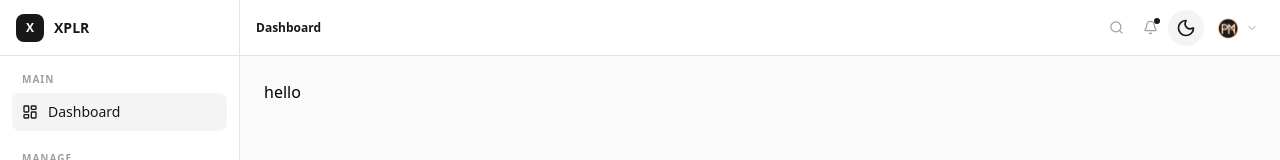
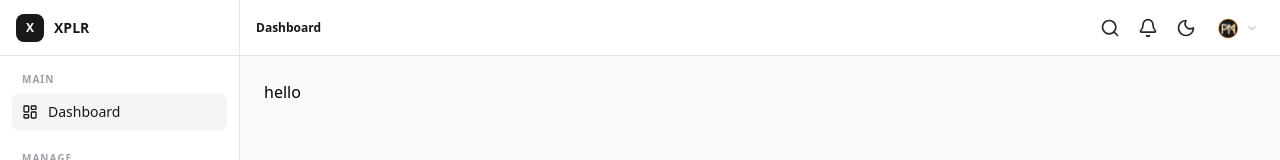
Before and after one commit to PiemEscy/xplr, a Next.js app: page /dashboard in a window 1280 px wide. Shown: the top 160 px of the page. Built offline with nearby package versions, Linux system fonts and the light colour scheme.

Commit message:
navbar minor enhancements

```diff
--- a/app/globals.css
+++ b/app/globals.css
@@ -65,7 +65,7 @@
     }
 
     .app-default-font-size-h2 {
-        @apply text-sm sm:text-base md:text-base lg:text-lg;
+        @apply text-sm sm:text-sm md:text-sm lg:text-base;
     }
 
     .app-default-font-size-h3 {
@@ -80,6 +80,14 @@
         @apply text-xl sm:text-xl md:text-xl lg:text-4xl;
     }
 
+    .app-default-font-size-h6 {
+        @apply text-lg sm:text-lg md:text-2xl lg:text-5xl;
+    }
+
+    .app-default-font-size-h7 {
+        @apply text-lg sm:text-xl md:text-3xl lg:text-6xl;
+    }
+
     .app-bg-theme-color-skeleton {
         @apply  bg-zinc-300 dark:bg-zinc-600;
     }
@@ -91,6 +99,10 @@
 
     .app-navbar-bg {
         @apply bg-white/90 dark:bg-zinc-950/90 border-b border-zinc-200 dark:border-zinc-800 backdrop-blur-md;
+    }
+
+    .app-navbar-button-style {
+        @apply top-4 right-4 z-50 p-2 rounded-full text-zinc-800 dark:text-gray-300 hover:bg-zinc-200 dark:hover:bg-zinc-700 transition-all cursor-pointer;
     }
 
     .app-nav-item {
--- a/app/page.tsx
+++ b/app/page.tsx
@@ -15,18 +15,18 @@ export default function Home() {
         <div className="relative z-10 max-w-4xl mx-auto space-y-6">
 
           {/* Badge */}
-          <div className="inline-flex items-center gap-2 rounded-full border app-border-theme-color app-bg-theme-color px-4 py-1.5 text-sm app-text-theme-secondary-color">
+          <div className="inline-flex items-center gap-2 rounded-full border app-border-theme-color app-bg-theme-color px-4 py-1.5 app-default-font-size app-text-theme-secondary-color">
             <span className="w-2 h-2 rounded-full bg-emerald-500" />
             Personal Creative Playground
           </div>
 
           {/* Headline */}
-          <h1 className="text-4xl sm:text-5xl lg:text-6xl font-bold tracking-tight app-text-theme-color leading-tight">
+          <h1 className="app-default-font-size-h7 font-bold tracking-tight app-text-theme-color leading-tight">
             Explore · Create · Experiment
           </h1>
 
           {/* Sub-headline */}
-          <p className="text-base sm:text-lg app-text-theme-secondary-color max-w-2xl mx-auto leading-relaxed">
+          <p className="app-default-font-size-h2 app-text-theme-secondary-color max-w-2xl mx-auto leading-relaxed">
             A space to explore ideas, build experiments, test new features, and
             turn curiosity into something real.
           </p>
--- a/components/common/ThemeToggleFixComponent.tsx
+++ b/components/common/ThemeToggleFixComponent.tsx
@@ -21,7 +21,7 @@ export default function ThemeToggleFixComponent() {
                 ) : (
                     <button
                         onClick={() => setTheme(resolvedTheme === "dark" ? "light" : "dark")}
-                        className="top-4 right-4 z-50 p-2 rounded-full bg-zinc-100 dark:bg-zinc-800 text-zinc-900 dark:text-zinc-100 hover:bg-zinc-200 dark:hover:bg-zinc-700 transition-all cursor-pointer"
+                        className="app-navbar-button-style"
                     >
                         {resolvedTheme === "dark" ? <Sun className="h-5 w-5" /> : <Moon className="h-5 w-5" />}
                     </button>
--- a/components/navigation/Navbar.tsx
+++ b/components/navigation/Navbar.tsx
@@ -77,30 +77,30 @@ export function Navbar({ title, breadcrumbs, onMenuClick }: NavbarProps) {
               />
               <button
                 onClick={() => setSearchOpen(false)}
-                className="flex h-8 w-8 items-center justify-center rounded-md text-zinc-400 hover:bg-zinc-100 dark:hover:bg-zinc-800 transition-colors"
+                className="app-navbar-button-style"
                 aria-label="Close search"
               >
-                <X size={13} />
+                <X className="h-5 w-5" />
               </button>
             </div>
           ) : (
             <button
               onClick={() => setSearchOpen(true)}
-              className="flex h-8 w-8 items-center justify-center rounded-md text-zinc-400 hover:bg-zinc-100 hover:text-zinc-600 dark:hover:bg-zinc-800 dark:hover:text-zinc-300 transition-colors"
+              className="app-navbar-button-style"
               aria-label="Search"
             >
-              <Search size={15} />
+              <Search className="h-5 w-5" />
             </button>
           )}
         </div>
 
         {/* Notifications */}
         <button
-          className="relative flex h-8 w-8 items-center justify-center rounded-md text-zinc-400 hover:bg-zinc-100 hover:text-zinc-600 dark:hover:bg-zinc-800 dark:hover:text-zinc-300 transition-colors"
+          className="app-navbar-button-style"
           aria-label="Notifications"
         >
-          <Bell size={15} />
-          <span className="absolute right-1.5 top-1.5 h-1.5 w-1.5 rounded-full bg-zinc-900 dark:bg-white" />
+          <Bell className="h-5 w-5" />
+          {/* <span className="absolute right-1.5 top-1.5 h-1.5 w-1.5 rounded-full bg-zinc-900 dark:bg-white" /> */}
         </button>
 
         {/* Theme toggle */}
@@ -110,7 +110,7 @@ export function Navbar({ title, breadcrumbs, onMenuClick }: NavbarProps) {
         <div className="relative ml-1" ref={dropdownRef}>
           <button
             onClick={() => setDropdownOpen((p) => !p)}
-            className="flex h-8 items-center gap-1.5 rounded-md px-1.5 hover:bg-zinc-100 dark:hover:bg-zinc-800 transition-colors"
+            className="flex h-8 items-center gap-1.5 rounded-md px-1.5 hover:bg-zinc-200 dark:hover:bg-zinc-700 transition-colors cursor-pointer"
             aria-label="User menu"
             aria-expanded={dropdownOpen}
           >
```
